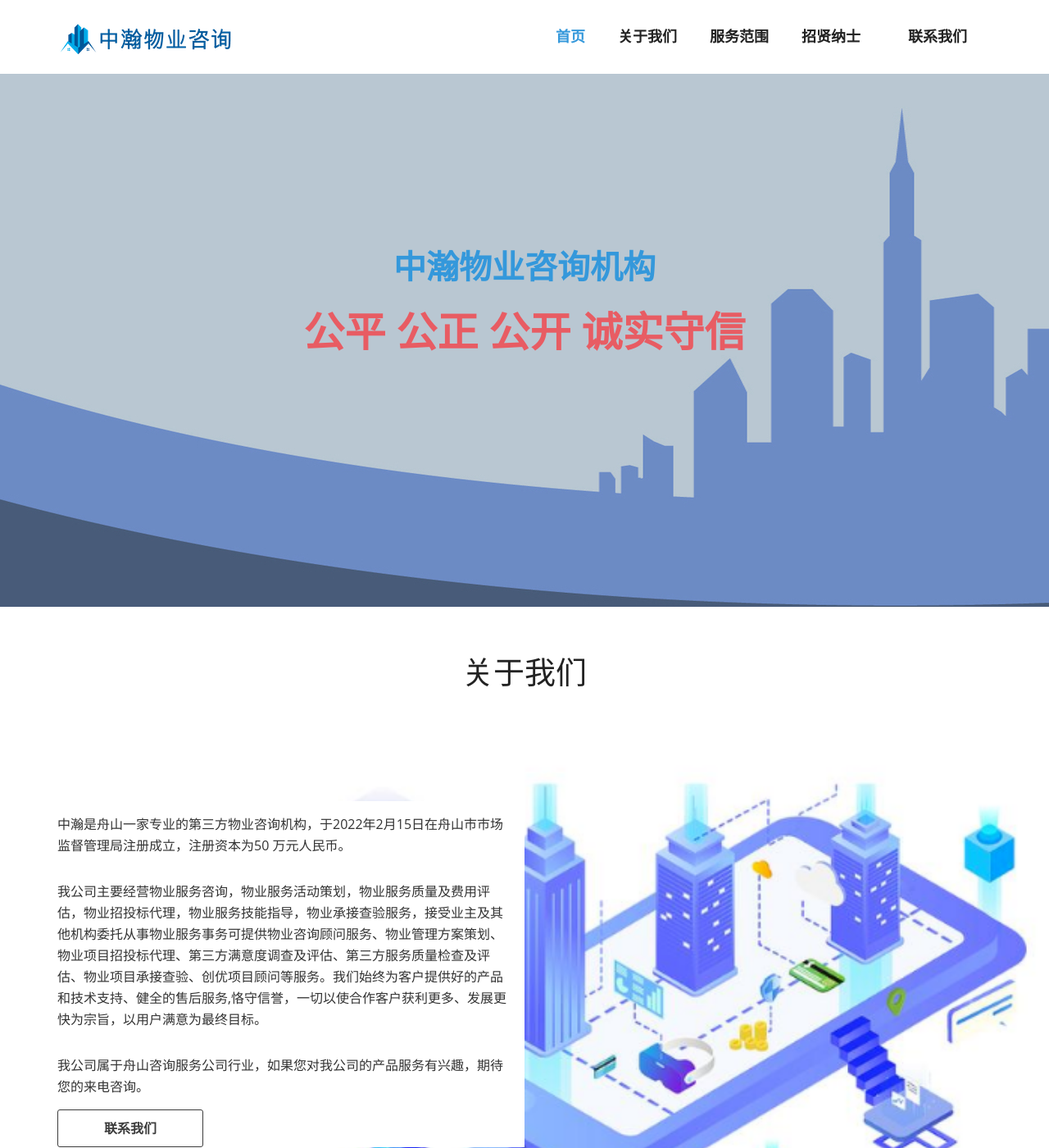
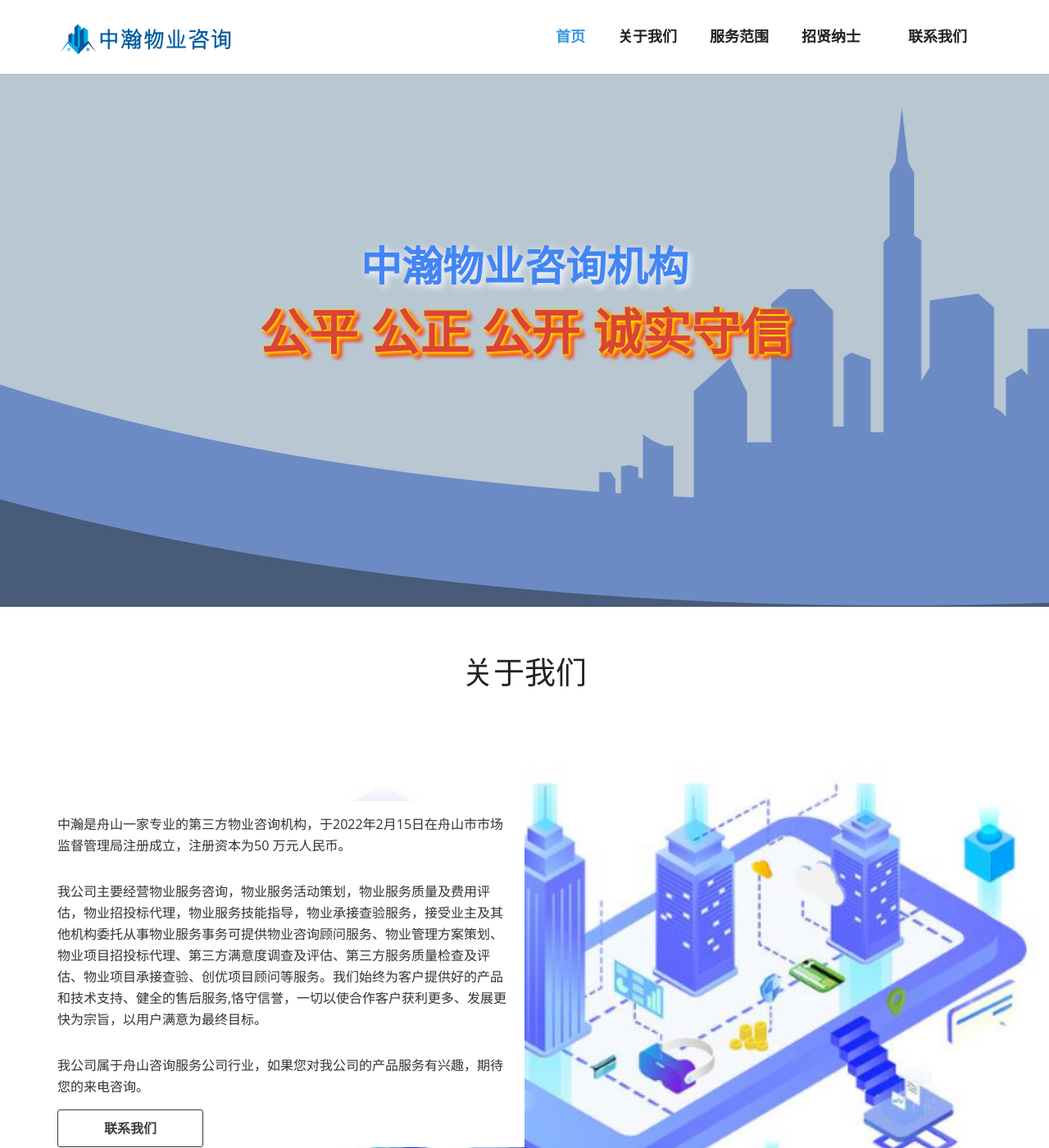
Before and after one commit to ning-yang/ning-yang.github.io, a Jekyll site: the page business/index.html, which Jekyll copies as it is, in a window 1280 px wide and 1400 px high. Shown: the whole window at 82% size. Built offline with Jekyll 4.4.1, drawn with Linux system fonts in a browser that asks for light colours; some of the changed text lies outside the part shown.

Commit message:
update font effact

```diff
--- a/business/css/style.css
+++ b/business/css/style.css
@@ -251,26 +251,31 @@ p {
 }
 
 .top_left_cont h1 {
+    font-size: 60px;
+    color: #DB4437;
+    line-height: 52px;
+    text-align: center;
+    font-weight: bolder;
+    /* text-shadow: 0px 0px 10px rgb(70, 70, 70); */
+    text-shadow: 1px 1px 5px yellow,
+    2px 2px 5px orange,
+    3px 3px 5px orangered,
+    5px 5px 5px red;
+}
+
+.top_left_cont h2 {
     font-size: 50px;
-    color: #E85C63;
-    line-height: 52px;
-    margin: 0 0 26px 0;
-    text-align: center;
-    font-weight: 800;
-}
-
-.top_left_cont h2 {
-    font-size: 40px;
     color: #FFF;
     line-height: 52px;
     margin: 0 0 26px 0;
-    font-family: 'Raleway', sans-serif;
-    text-align: center;
+    /* font-family: 'Raleway', sans-serif; */
+    text-align: center;
+    text-shadow: 3px 3px 10px white;
 }
 
 .top_left_cont h2 strong {
     font-weight: 700;
-	color:#3498db;
+	color:#4285F4;
 }
 
 .top_left_cont p {
--- a/business/index.html
+++ b/business/index.html
@@ -291,7 +291,8 @@
   </div>
   <footer class="footer_wrapper" id="contact">
     <div class="container">
-      <div class="footer_bottom"><span>Copyright © 2022, zhonghanwuyezixun.com
+      <div class="footer_bottom"><span>Copyright © 2022,Zhonghan Estate Management Consultation
+
         </span> </div>
     </div>
   </footer>
```
